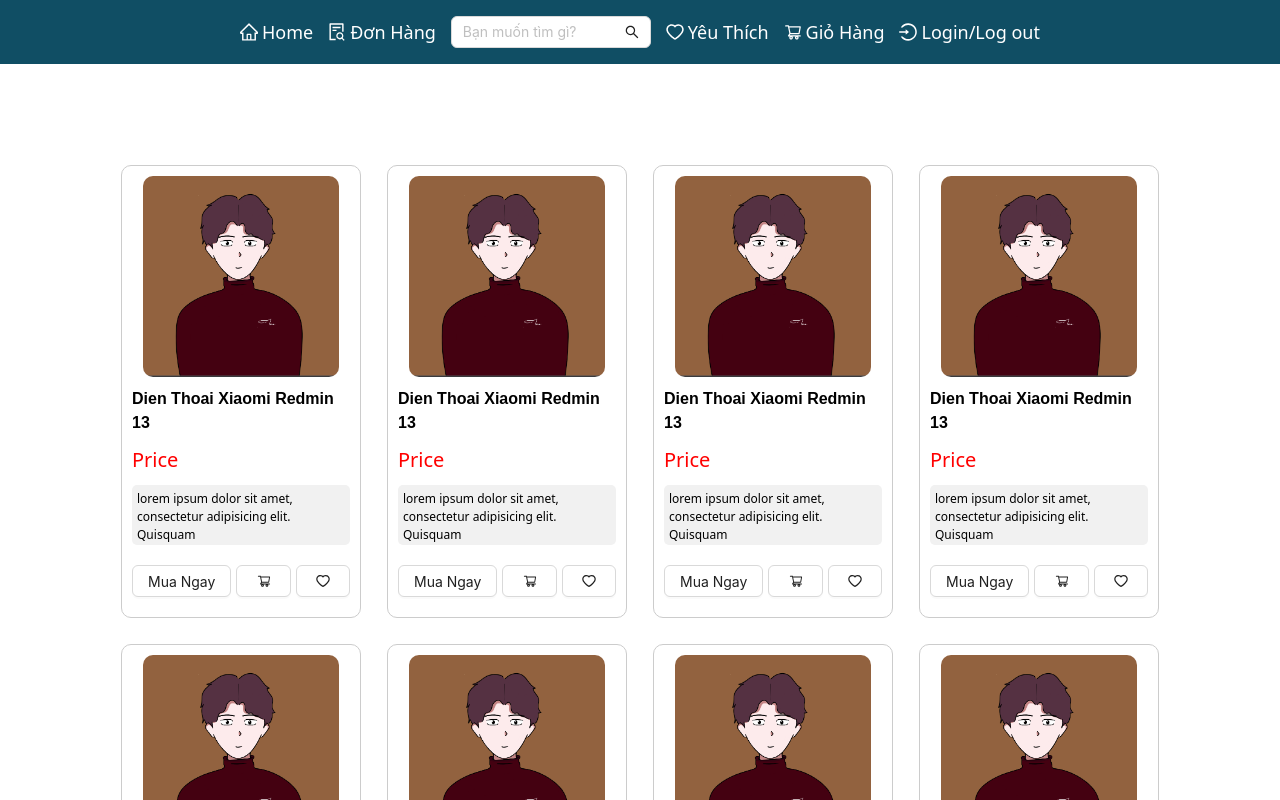
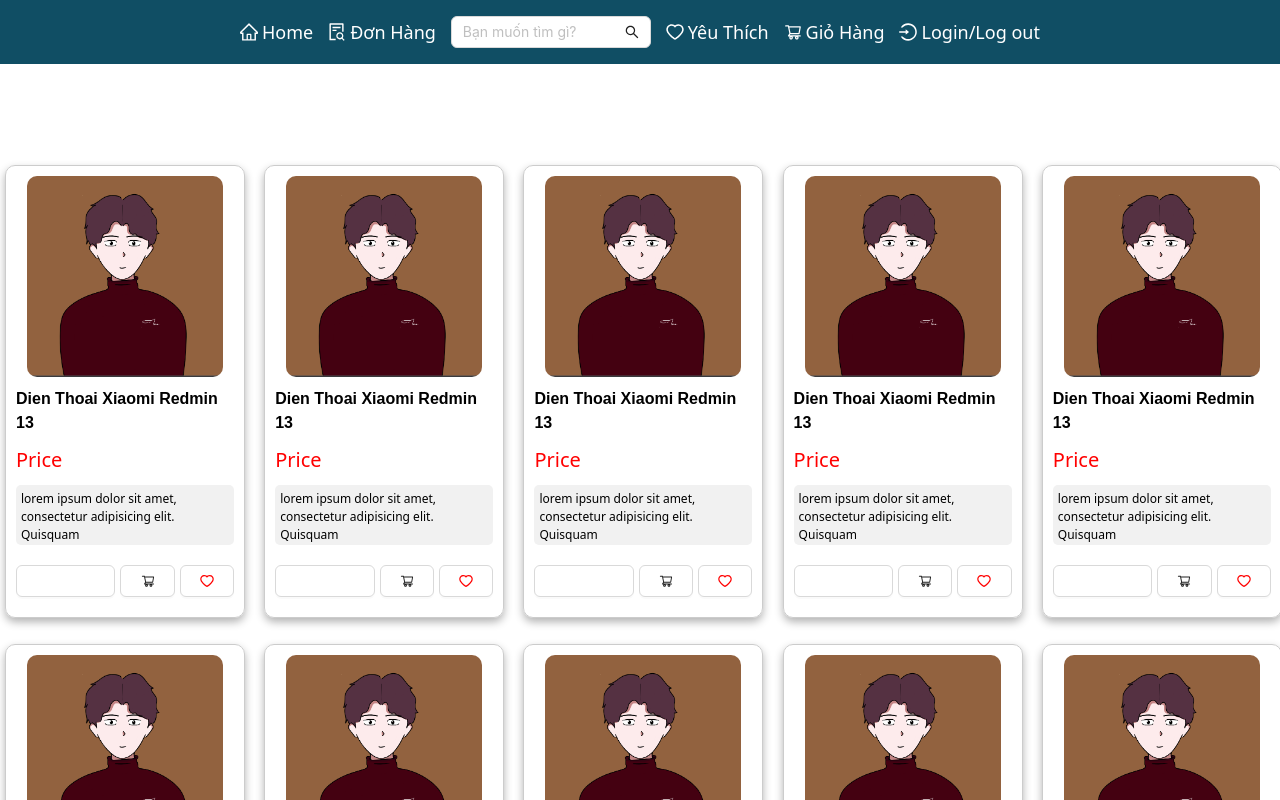
Before and after one commit to ManhThang191/E-Ecommerce-Mini, a Next.js app: page / in a window 1280 px wide. Shown: the top 800 px of the page. Built offline with nearby package versions, Linux system fonts and the light colour scheme.

Commit message:
[UX/UI] : UX/UI home/ card

```diff
--- /dev/null
+++ b/src/app/context/Context.tsx
@@ -0,0 +1,40 @@
+import React, { createContext, useState, useEffect, ReactNode } from 'react';
+
+// Định nghĩa cấu trúc của đối tượng Product
+interface Product {
+    id: number;
+    title: string;
+    price: number;
+    description: string;
+    category: string;
+    image: string;
+}
+
+// Định nghĩa cấu trúc của giá trị context
+interface ProductContextType {
+    products: Product[];
+}
+
+// Tạo một context với giá trị khởi tạo là undefined
+export const ProductContext = createContext<ProductContextType | undefined>(undefined);
+
+// Định nghĩa component ProductProvider
+export const ProductProvider: React.FC<{ children: ReactNode }> = ({ children }) => {
+    // State để lưu danh sách sản phẩm
+    const [products, setProducts] = useState<Product[]>([]);
+
+    // Lấy danh sách sản phẩm từ API khi component được mount
+    useEffect(() => {
+        fetch('https://fakestoreapi.com/products')
+            .then(response => response.json())
+            .then(data => setProducts(data))
+            .catch(error => console.error('Error fetching products:', error));
+    }, []);
+
+    // Cung cấp state products cho context
+    return (
+        <ProductContext.Provider value={{ products }}>
+            {children}
+        </ProductContext.Provider>
+    );
+};
--- a/src/app/globals.css
+++ b/src/app/globals.css
@@ -24,4 +24,5 @@
   /* background: var(--background);
   color: var(--foreground);
   font-family: Arial, Helvetica, sans-serif; */
+  scroll-behavior: smooth;
 }
--- a/src/app/page.tsx
+++ b/src/app/page.tsx
@@ -6,7 +6,7 @@
       <Sidebar/>
 
       <div className="w-full flex justify-center mt-40">
-        <div className="grid grid-cols-4 gap-4">
+        <div className="grid grid-cols-5 gap-4">
           <Card />
           <Card />
           <Card />
--- /dev/null
+++ b/src/components/Card/Card.css
@@ -0,0 +1,10 @@
+
+.btn_favorite{
+    color: red;
+
+}
+
+.btn_favorite:hover{
+    color: rgb(254, 254, 254) !important;
+    background: #ec6f6f !important;
+}
--- a/src/components/Card/Card.tsx
+++ b/src/components/Card/Card.tsx
@@ -1,6 +1,9 @@
+"use client";
 import React from 'react'
 import Image from 'next/image'
 import logo from '@/app/Public/logo.png'
+// import 'antd/dist/antd.css'
+import './Card.css'
 import { Button } from 'antd'
 import { HeartOutlined, ShoppingCartOutlined } from '@ant-design/icons'
 
@@ -18,7 +21,7 @@
             flexDirection: 'column',
             justifyContent: 'space-between',
             cursor: 'pointer',
-            // alignItems: 'center'
+            boxShadow: '0 4px 8px rgba(0, 0, 0, 0.3)', // Added box shadow for light shadow effect
         }}>
             <Image src={logo} alt="Logo"
                 style={{
@@ -30,7 +33,6 @@
             <div style={{
                 display: 'flex',
                 flexDirection: 'column',
-                // alignItems: 'flex-start'
                 borderRadius: '10px',
             }}>
                 <h2 style={{
@@ -38,7 +40,10 @@
                     maxHeight: '65px',
                     overflow: 'hidden',
                     font: 'bold 16px/1.5 sans-serif',
-                }}>Dien Thoai Xiaomi Redmin 13</h2>
+                    // background: 'var(--color-cyan-700)',
+                }}>
+                    Dien Thoai Xiaomi Redmin 13
+                </h2>
                 <h1 style={{
                     color: 'red',
                     fontSize: '20px'
@@ -48,7 +53,6 @@
                 <span style={{
                     overflow: 'hidden',
                     fontSize: '12px',
-                    // textOverflow: 'ellipsis',
                     background: '#f1f1f1',
                     margin: '10px 0 10px 0',
                     borderRadius: '5px',
@@ -63,13 +67,21 @@
                     gap: '5px',
                     margin: '10px 0 10px 0',
                 }}>
-                    <Button style={{ flex: 2 }}>
+                    <Button style={{
+                        flex: 2,
+                        background: 'var(--color-cyan-700)',
+                        color: 'white',
+                    }}>
                         Mua Ngay
                     </Button>
                     <Button style={{ flex: 1 }}>
                         <ShoppingCartOutlined />
                     </Button>
-                    <Button style={{ flex: 1 }}>
+                    <Button style={{ flex: 1 }}
+                        className='btn_favorite'
+                        // onMouseEnter={(e) => (e.currentTarget.style.backgroundColor = "pink")}
+                        // onMouseLeave={(e) => (e.currentTarget.style.backgroundColor = "inherit")}
+                    >
                         <HeartOutlined />
                     </Button>
                 </div>
--- a/src/components/sidebar/Sidebar.tsx
+++ b/src/components/sidebar/Sidebar.tsx
@@ -2,6 +2,7 @@
 // import 'antd' from 'antd'
 import { ShoppingCartOutlined, FileSearchOutlined, HeartOutlined, HomeOutlined, SearchOutlined, LoginOutlined } from '@ant-design/icons'
 import { Input } from 'antd'
+import './sidebar.css'
 
 
 function sidebar() {
@@ -9,16 +10,16 @@
         <nav className='p-4 pl-60 pr-60 text-2xl bg-cyan-900 text-white fixed top-0 left-0 right-0 z-50 align-middle w-full'>
             <ul className='list-none flex justify-between items-center'>
             {/* <li><img src="" alt="" /></li> */}
-            <li><a href="" className='text-lg flex items-center'> <HomeOutlined className='mr-1' />Home</a> </li>
-            <li><a href="" className='text-lg flex items-center'>
+            <li><a href="#" className='text-lg flex items-center'> <HomeOutlined className='mr-1' />Home</a> </li>
+            <li><a href="#" className='text-lg flex items-center'>
                 <FileSearchOutlined className='mr-1' />Đơn Hàng
             </a> </li>
             <li className="relative flex items-center">
                 <Input style={{ width: '200px' }} suffix={<SearchOutlined />} placeholder='Bạn muốn tìm gì?' />
             </li>
-            <li className='text-lg flex items-center'><a href=""><HeartOutlined className='mr-1' />Yêu Thích</a></li>
-            <li><a href="" className='text-lg flex items-center'> <ShoppingCartOutlined className='mr-1' />Giỏ Hàng</a> </li>
-            <li><a href="" className='text-lg flex items-center'><LoginOutlined className='mr-1' />Login/Log out</a> </li>
+            <li className='text-lg flex items-center'><a href="#"><HeartOutlined className='mr-1' />Yêu Thích</a></li>
+            <li><a href="#" className='text-lg flex items-center'> <ShoppingCartOutlined className='mr-1' />Giỏ Hàng</a> </li>
+            <li><a href="#" className='text-lg flex items-center'><LoginOutlined className='mr-1' />Login/Log out</a> </li>
             </ul>
         </nav>
 
--- /dev/null
+++ b/src/components/sidebar/sidebar.css
@@ -0,0 +1,3 @@
+li a:hover{
+    color: rgb(248, 215, 171);
+}
```
Also changed, not shown: src/app/context/ProductList.tsx (added).
